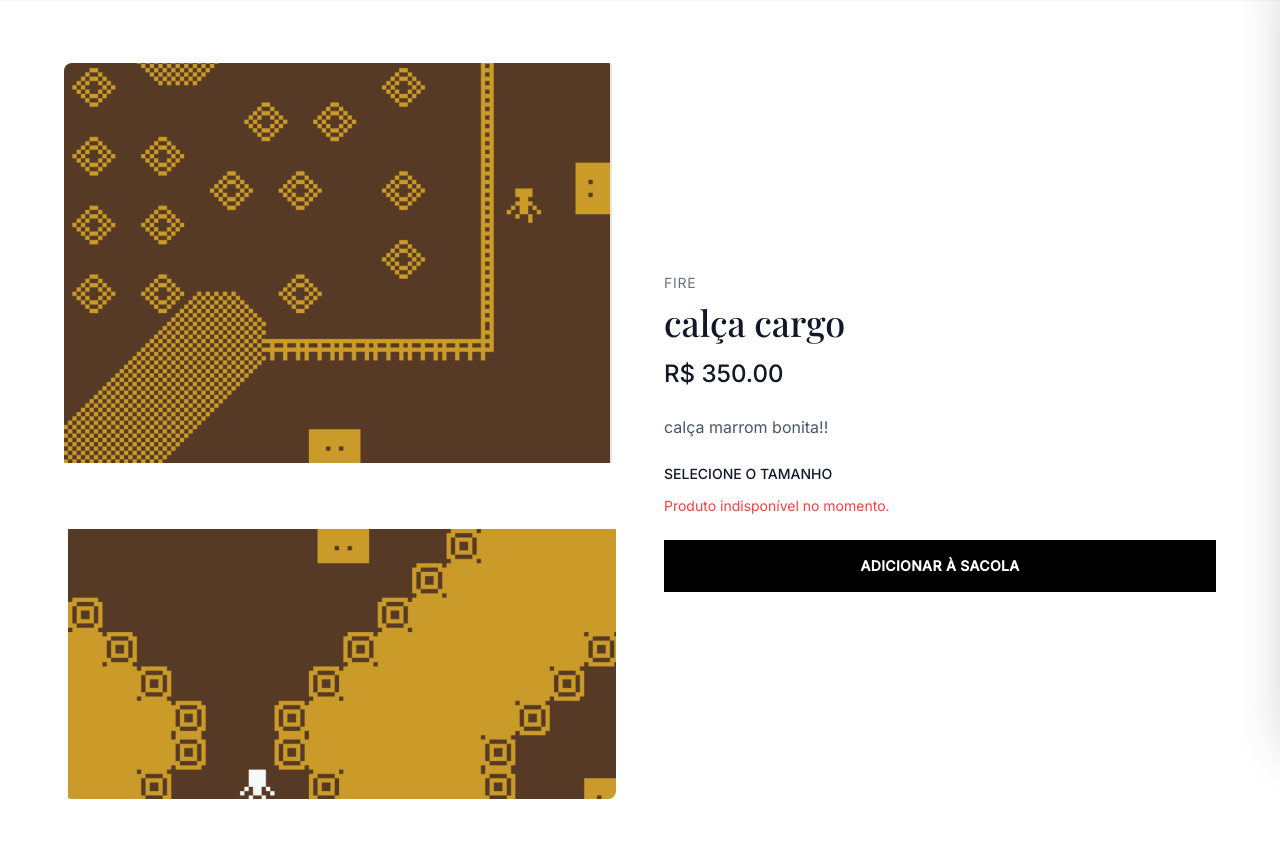
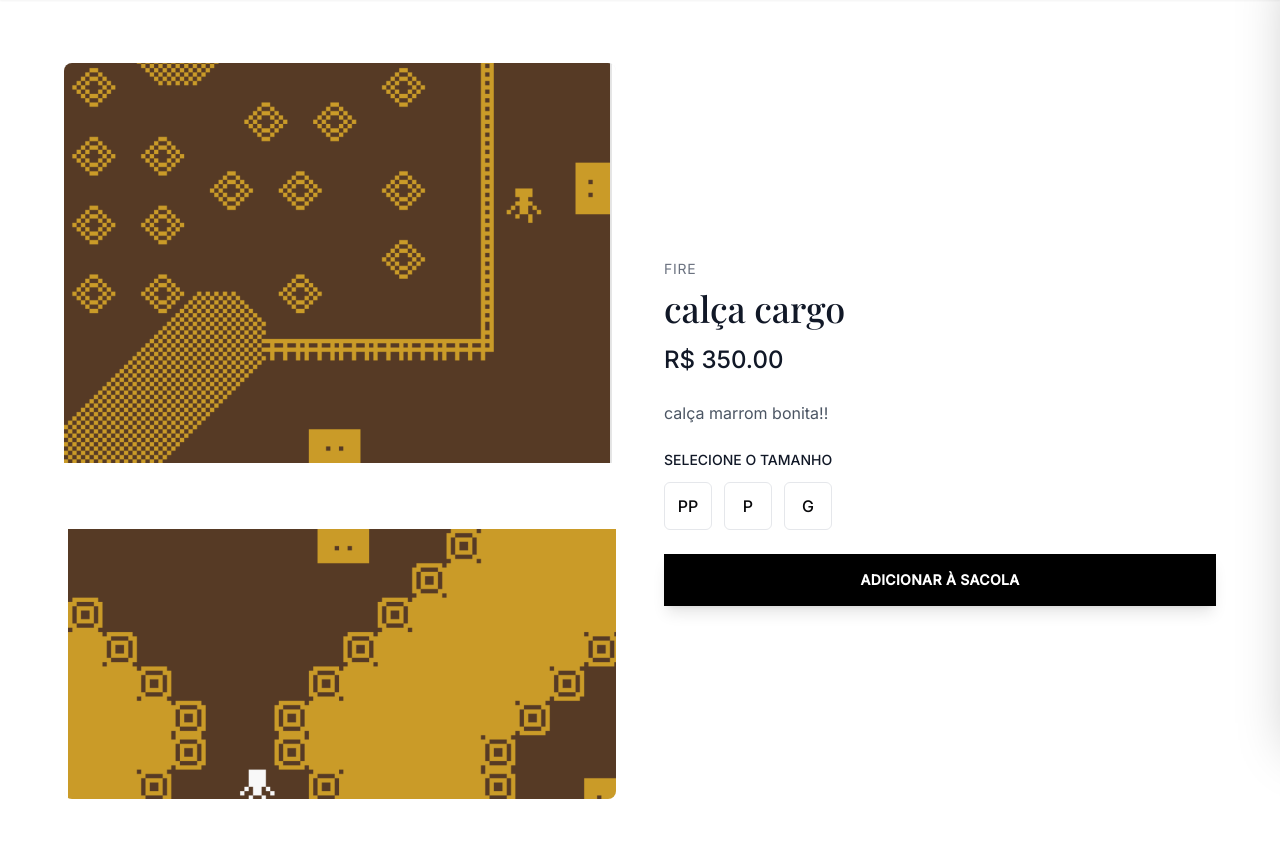
Before and after one commit to queirozarthur/freelance, a Django app: page /produto/2/ in a window 1280 px wide. Shown: the part 65-911 px from the top of the page. Run offline with Django 5.2, Linux system fonts and the light colour scheme; data comes from the database, SQL or seed files in the repository; both versions use the stored data as it was after the commit; some libraries are stand-ins or nearby versions.

Commit message:
ajuste no pagamento e no admin

```diff
--- a/loja/templates/loja/base.html
+++ b/loja/templates/loja/base.html
@@ -93,14 +93,70 @@
                 <span id="cart-total-price" class="font-serif">R$ 0,00</span>
             </div>
 
-            <div>
-                <label class="block text-xs font-medium text-gray-500 mb-1">MÉTODO DE PAGAMENTO</label>
-                <select id="payment-method" class="w-full p-2 text-sm border border-gray-200 rounded bg-white focus:ring-1 focus:ring-black outline-none">
-                    <option value="PIX">PIX</option>
-                    <option value="Cartão de Crédito">Cartão de Crédito</option>
-                    <option value="Dinheiro">Dinheiro</option>
-                </select>
+            <div class="space-y-4">
+                <h3 class="text-sm font-bold text-gray-900 uppercase tracking-widest mb-4">
+                    Método de Pagamento
+                </h3>
+
+                <div class="grid grid-cols-1 md:grid-cols-3 gap-4">
+
+                    <label class="cursor-pointer relative">
+                        <input type="radio" name="metodo_pagamento" value="pix" class="peer sr-only" checked>
+                        <div class="p-4 border rounded-xl flex flex-col items-center justify-center gap-2 transition-all duration-200
+                                    bg-white border-gray-200 text-gray-600
+                                    hover:border-black hover:shadow-md
+                                    peer-checked:border-black peer-checked:bg-black peer-checked:text-white peer-checked:shadow-lg">
+
+                            <i data-lucide="qr-code" class="w-6 h-6 mb-1"></i>
+                            <span class="font-bold text-sm">PIX</span>
+                            <span class="text-xs opacity-70">-5% OFF</span>
+                        </div>
+
+                        <div class="absolute top-2 right-2 opacity-0 peer-checked:opacity-100 transition-opacity">
+                            <i data-lucide="check-circle-2" class="w-4 h-4 text-white"></i>
+                        </div>
+                    </label>
+
+                    <label class="cursor-pointer relative">
+                        <input type="radio" name="metodo_pagamento" value="cartao" class="peer sr-only">
+                        <div class="p-4 border rounded-xl flex flex-col items-center justify-center gap-2 transition-all duration-200
+                                    bg-white border-gray-200 text-gray-600
+                                    hover:border-black hover:shadow-md
+                                    peer-checked:border-black peer-checked:bg-black peer-checked:text-white peer-checked:shadow-lg">
+
+                            <i data-lucide="credit-card" class="w-6 h-6 mb-1"></i>
+                            <span class="font-bold text-sm">Cartão</span>
+                            <span class="text-xs opacity-70">Até 12x</span>
+                        </div>
+
+                        <div class="absolute top-2 right-2 opacity-0 peer-checked:opacity-100 transition-opacity">
+                            <i data-lucide="check-circle-2" class="w-4 h-4 text-white"></i>
+                        </div>
+                    </label>
+
+                    <label class="cursor-pointer relative">
+                        <input type="radio" name="metodo_pagamento" value="dinheiro" class="peer sr-only">
+                        <div class="p-4 border rounded-xl flex flex-col items-center justify-center gap-2 transition-all duration-200
+                                    bg-white border-gray-200 text-gray-600
+                                    hover:border-black hover:shadow-md
+                                    peer-checked:border-black peer-checked:bg-black peer-checked:text-white peer-checked:shadow-lg">
+
+                            <i data-lucide="banknote" class="w-6 h-6 mb-1"></i>
+                            <span class="font-bold text-sm">Dinheiro</span>
+                            <span class="text-xs opacity-70">Na entrega</span>
+                        </div>
+
+                        <div class="absolute top-2 right-2 opacity-0 peer-checked:opacity-100 transition-opacity">
+                            <i data-lucide="check-circle-2" class="w-4 h-4 text-white"></i>
+                        </div>
+                    </label>
+
+                </div>
             </div>
+
+            <script>
+                lucide.createIcons();
+            </script>
 
             <button onclick="checkoutWhatsApp()" class="w-full bg-primary text-white py-4 text-sm font-medium tracking-wide hover:opacity-90 transition-all active:scale-[0.98]">
                 FINALIZAR NO WHATSAPP
@@ -241,32 +297,43 @@
         }
 
         function checkoutWhatsApp() {
-            if (cart.length === 0) return;
+            if (cart.length === 0) {
+                alert("Seu carrinho está vazio!");
+                return;
+            }
 
             const total = cart.reduce((acc, item) => acc + (item.price * item.quantity), 0);
-            const refId = Math.random().toString(36).substring(2, 8).toUpperCase();
+            const refId = Math.random().toString(36).substring(2, 7).toUpperCase();
 
+            const paymentInput = document.querySelector('input[name="metodo_pagamento"]:checked');
 
-            const payment = document.getElementById('payment-method').value;
+            if (!paymentInput) {
+                alert("Por favor, selecione uma forma de pagamento.");
+                return;
+            }
 
-            let msg = `Olá! Gostaria de finalizar o pedido no * *:\n\n`;
+            const paymentValue = paymentInput.value;
+
+            // 3. Deixa o nome bonito para enviar no Zap
+            const nomesPagamento = {
+                'pix': 'PIX (5% OFF)',
+                'cartao': 'Cartão de Crédito/Débito',
+                'dinheiro': 'Dinheiro na Entrega'
+            };
+            const nomeFinalPagamento = nomesPagamento[paymentValue] || paymentValue;
+            // ----------------------------
+
+            let msg = `Olá! Gostaria de finalizar o pedido *#${refId}* na LIVÍ:\n\n`;
 
             cart.forEach(item => {
                 const sizeInfo = item.size ? ` (Tam: ${item.size})` : '';
                 msg += `▪ ${item.quantity}x ${item.name}${sizeInfo} - R$ ${(item.price * item.quantity).toFixed(2)}\n`;
             });
 
-            msg += `\n*Subtotal:* R$ ${total.toFixed(2)}`;
-            msg += `\n*Pagamento:* ${payment}`;
+            msg += `\n*Total:* R$ ${total.toFixed(2)}`;
+            msg += `\n*Forma de Pagamento:* ${nomeFinalPagamento}`;
 
             window.open(`https://wa.me/${WHATSAPP_NUMBER}?text=${encodeURIComponent(msg)}`, '_blank');
-        }
-
-        function showToast(message) {
-            const toast = document.getElementById('toast');
-            document.getElementById('toast-msg').innerText = message;
-            toast.classList.remove('translate-y-20', 'opacity-0');
-            setTimeout(() => { toast.classList.add('translate-y-20', 'opacity-0'); }, 3000);
         }
     </script>
 </body>
--- a/loja/templates/loja/produto_detail.html
+++ b/loja/templates/loja/produto_detail.html
@@ -17,7 +17,9 @@
 
         <div class="flex flex-col justify-center space-y-6">
             <div>
-                <span class="text-sm text-gray-500 uppercase tracking-wider">{{ produto.colecao.nome }}</span>
+                {% if produto.colecao %}
+                    <span class="text-sm text-gray-500 uppercase tracking-wider">{{ produto.colecao.nome }}</span>
+                {% endif %}
                 <h1 class="text-4xl font-serif font-medium text-gray-900 mt-2">{{ produto.nome }}</h1>
                 <p class="text-2xl font-medium text-gray-900 mt-4">R$ {{ produto.preco }}</p>
             </div>
@@ -29,21 +31,26 @@
             <div>
                 <h3 class="text-sm font-medium text-gray-900 mb-3">SELECIONE O TAMANHO</h3>
                 <div class="flex gap-3">
-                    {% for variacao in variacoes %}
+
+                    {% for tamanho in produto.tamanhos.all %}
                         <label class="cursor-pointer">
-                            <input type="radio" name="tamanho" value="{{ variacao.tamanho }}" class="peer sr-only">
-                            <div class="w-12 h-12 flex items-center justify-center border border-gray-200 rounded-md peer-checked:bg-black peer-checked:text-white peer-checked:border-black hover:border-black transition-all">
-                                {{ variacao.tamanho }}
+                            <input type="radio" name="tamanho" value="{{ tamanho.nome }}" class="peer sr-only">
+
+                            <div class="w-12 h-12 flex items-center justify-center border border-gray-200 rounded-md peer-checked:bg-black peer-checked:text-white peer-checked:border-black hover:border-black transition-all font-medium">
+                                {{ tamanho.nome }}
                             </div>
                         </label>
                     {% empty %}
-                        <p class="text-red-500 text-sm">Produto indisponível no momento.</p>
+                        <p class="text-red-500 text-sm bg-red-50 px-3 py-2 rounded">
+                            Produto indisponível no momento.
+                        </p>
                     {% endfor %}
+
                 </div>
             </div>
 
             <button onclick="addCurrentProductToCart()"
-                    class="w-full bg-black text-white py-4 text-sm font-bold tracking-wide uppercase hover:bg-gray-800 transition-all">
+                    class="w-full bg-black text-white py-4 text-sm font-bold tracking-wide uppercase hover:bg-gray-800 transition-all shadow-lg mt-4">
                 Adicionar à Sacola
             </button>
         </div>
@@ -56,17 +63,18 @@
         const selectedSize = document.querySelector('input[name="tamanho"]:checked');
 
         if (!selectedSize) {
-            alert("Por favor, selecione um tamanho.");
+            // Se o cliente não escolheu tamanho, dá um alerta (pode usar Toast aqui depois)
+            alert("Por favor, selecione um tamanho para continuar.");
             return;
         }
 
-        // Chama a função global do base.html, agora passando o tamanho
+        // Chama a função global do carrinho
         addToCart(
-            '{{ produto.id }}-' + selectedSize.value, // Cria ID único por tamanho (ex: 1-M)
+            '{{ produto.id }}-' + selectedSize.value, // ID único: "15-M"
             '{{ produto.nome }}',
             '{{ produto.preco }}',
             '{{ produto.foto_principal.url }}',
-            selectedSize.value // Passa o tamanho
+            selectedSize.value // Passa o tamanho (P, M, G)
         );
     }
 </script>
```
Also changed, not shown: loja/forms.py (+10 -2 lines), db.sqlite3, media/produtos/WhatsApp_Image_2025-11-26_at_17.30.22.jpeg (added), media/produtos/helena_iAwjuW7.png (added).
